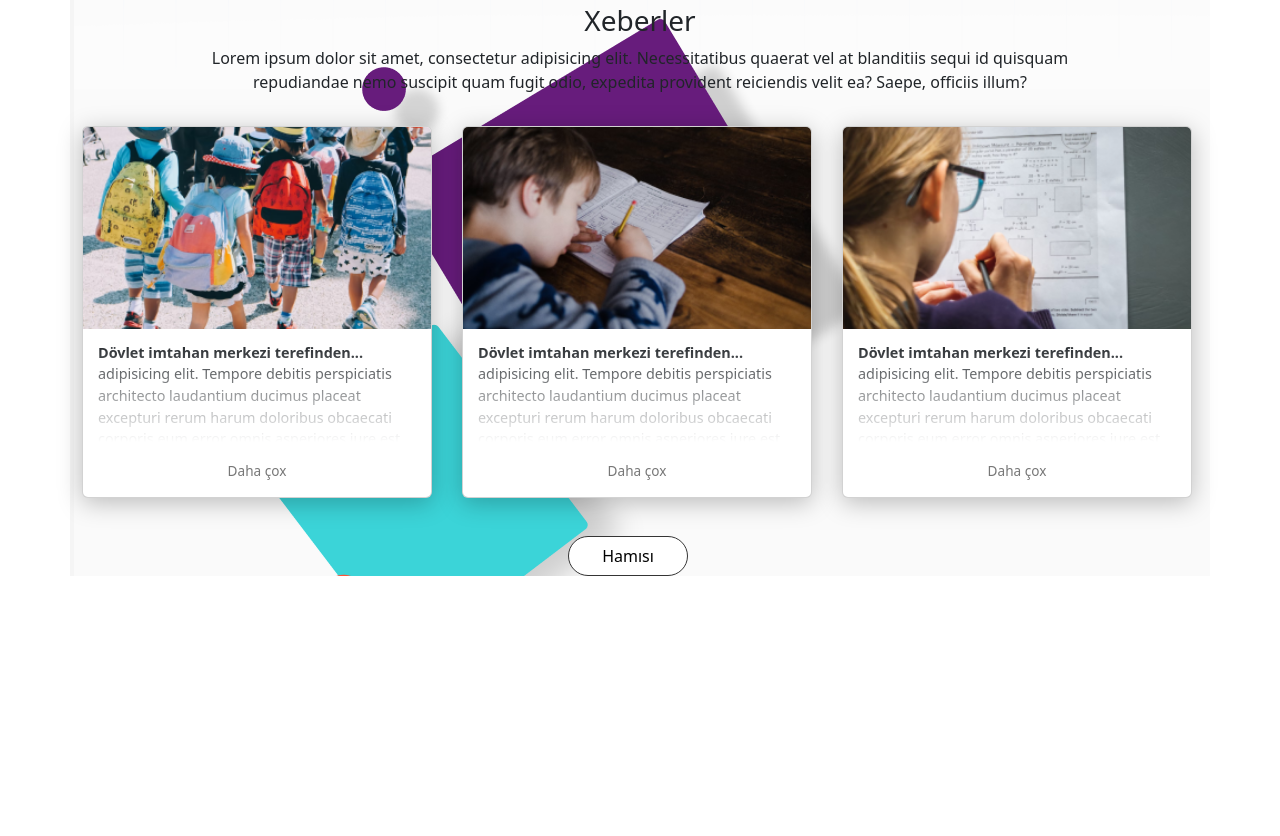
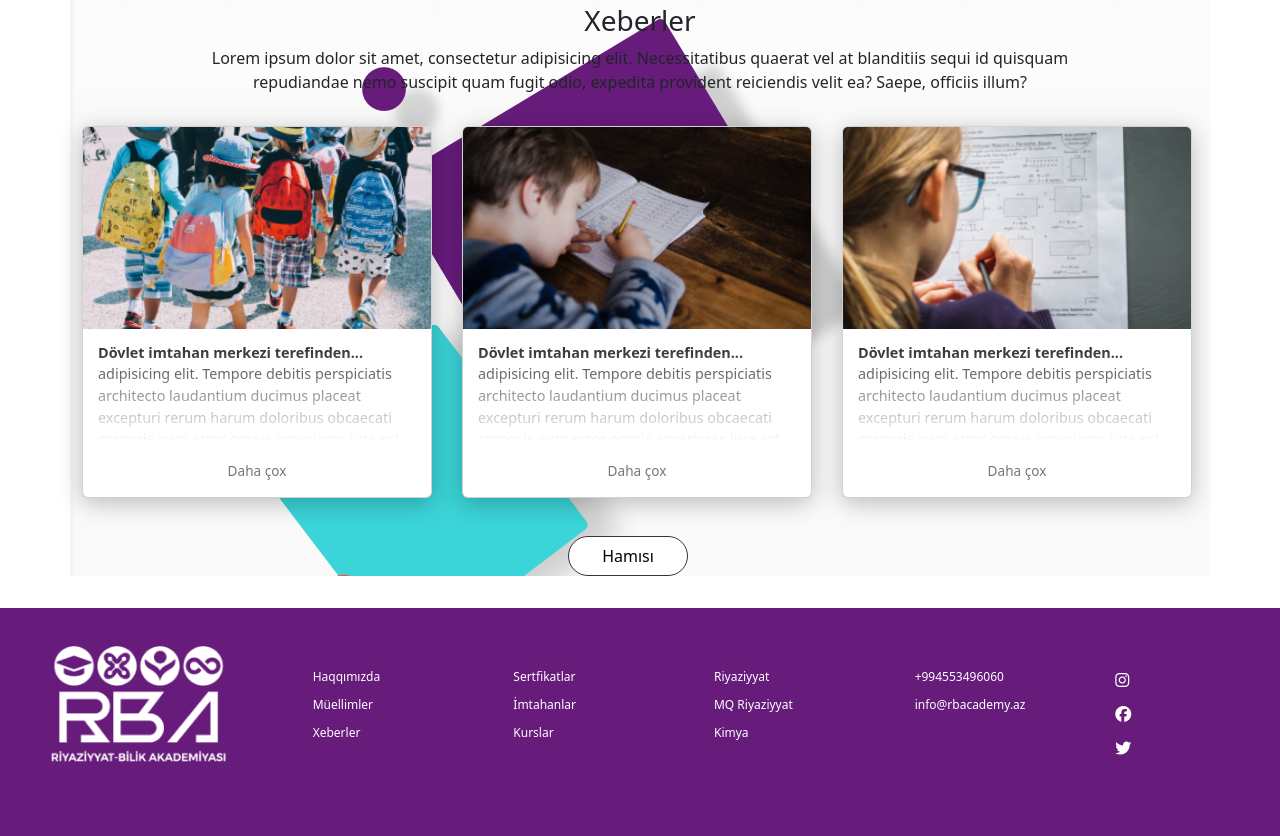
Before and after one commit to nicatverdiyev/PracticeOne, a plain HTML site: page index.html in a window 1280 px wide. Shown: the part 5942-6778 px from the top of the page. Before the commit the page ends 6518 px from the top, so only its background shows below. Drawn offline with nearby package versions, Linux system fonts and the light colour scheme; a script that the page names is missing.

Commit message:
footer section added

```diff
--- a/index.html
+++ b/index.html
@@ -37,7 +37,7 @@
         <header class="header">
           <a href=""><img src="./image/image 7.png" alt="" class="logo" /></a>
           <nav class="navbar">
-            <a href="#">Haqqımızda</a>
+            <a href="#haqqımızda">Haqqımızda</a>
             <a href="#kurslar">Kurslar</a>
             <a href="#imtahanlar">İmtahanlar</a>
             <a href="#müellimler">Müellimler</a>
@@ -45,7 +45,7 @@
             <a href="#sertfikatlar">Sertfikatlar</a>
             <a href="#kitablar">Kitablar</a>
             <a href="#xeberler">Xeberler</a>
-            <a href="#">Elaqe</a>
+            <a href="#elaqe">Elaqe</a>
 
           </nav>
           <div class="icons">
@@ -58,7 +58,7 @@
             <i class="fa-solid fa-bars"></i>
           </button>
         </header>
-        <section class="section-text-video">
+        <section class="section-text-video" id="haqqımızda">
           <!-- <div class="container"> -->
           <div class="row g-5">
             <div class="col-lg-6 col-md-6">
@@ -1116,12 +1116,69 @@
           </section>
 
 
+      </div>
+    </main>
+    <section class="main-footer" id="elaqe">
+      <div class="row">
+        <div class="col-lg-2 col-md-12">
+          <div class="footer-image">
+          <img src="./image/footer.png" alt="">
 
+          </div>
+        </div>
+        <div class="col-lg-2 col-md-4">
+          <div class="footer-text">
+            <ul>
+              <li><a href="#haqqımızda">
+                Haqqımızda
+              </a></li>
+              <li><a href="#müellimler">Müellimler</a></li>
+              <li><a href="#xeberler">Xeberler</a></li>
+            </ul>
+          </div>
+        </div>
+        <div class="col-lg-2 col-md-4">
+          <div class="footer-text">
+            <ul>
+              <li><a href="#sertfikatlar">Sertfikatlar</a></li>
+              <li><a href="#imtahanlar">İmtahanlar</a></li>
+              <li><a href="#kurslar">Kurslar</a></li>
+            </ul>
+          </div>
+        </div>
+        <div class="col-lg-2 col-md-4">
+          <div class="footer-text">
+            <ul>
+              <li><a href="#kurslar">Riyaziyyat</a></li>
+              <li><a href="#kurslar">MQ Riyaziyyat</a></li>
+              <li><a href="#kurslar">Kimya</a></li>
+            </ul>
+          </div>
+        </div>
+        <div class="col-lg-2 col-md-4">
+          <div class="footer-text">
+            <ul>
+              <li><a href="tel:">+994553496060</a></li>
+              <li><a href=""> info@rbacademy.az</a></li>
+            </ul>
+          </div>
 
+        </div>
+        <div class="col-lg-2 col-md-4">
+          <div class="footer-icons">
+            <ul>
+              <li><a href="#"><i class="fa-brands fa-instagram"></i></a></li>
+              <li><a href="#"><i class="fa-brands fa-facebook"></i></a></li>
+              <li><a href="#"><i class="fa-brands fa-twitter"></i></a></li>
+            </ul>
+          </div>
+
+        </div>
+      </div>
+      <div class="row">
 
       </div>
-    </main>
-
+    </section>
     <script src="main.js"></script>
     <script src="https://unpkg.com/swiper/swiper-bundle.min.js"></script>
     <script src="./js/script.js"></script>
--- a/style.scss
+++ b/style.scss
@@ -1024,3 +1024,52 @@ line-height: $--px-20;
     height: auto;
   }
 }
+
+// ........FOOTER.........
+.main-footer{
+  margin-top: 2rem;
+  background-color: $--rebe-color;
+  padding: 30px 50px;
+  color: $--main-two-color;
+  & ul{
+    list-style: none;
+    & a{
+      text-decoration: none;
+      color: $--main-two-color;
+    transition: 0.9s;
+
+    }
+    & li{
+      margin-bottom: $--px-10;
+    }
+  }
+  & .footer-text{
+    padding: 30px 30px;
+    font-size: calc($--px-10 + $--px-2);
+  }
+  & .footer-icons{
+    padding: 30px 30px;
+
+
+  }
+}
+@media screen and (min-width:768px) {
+  .footer-image img{
+    width: 300px;
+    margin-left: 210px;
+  }
+}
+@media screen and (min-width:992px) {
+  .footer-image img{
+    width: 100%;
+    margin-left: 0;
+  }
+}
+// @media screen and (max-width:768px) {
+//   .main-footer{
+//     text-align: center;
+//   }
+// }
+.main-footer .footer-text a:hover{
+  color: #543EE9;
+}
```
Also changed, not shown: image/footer.png (added), style.css, 1 other file.
